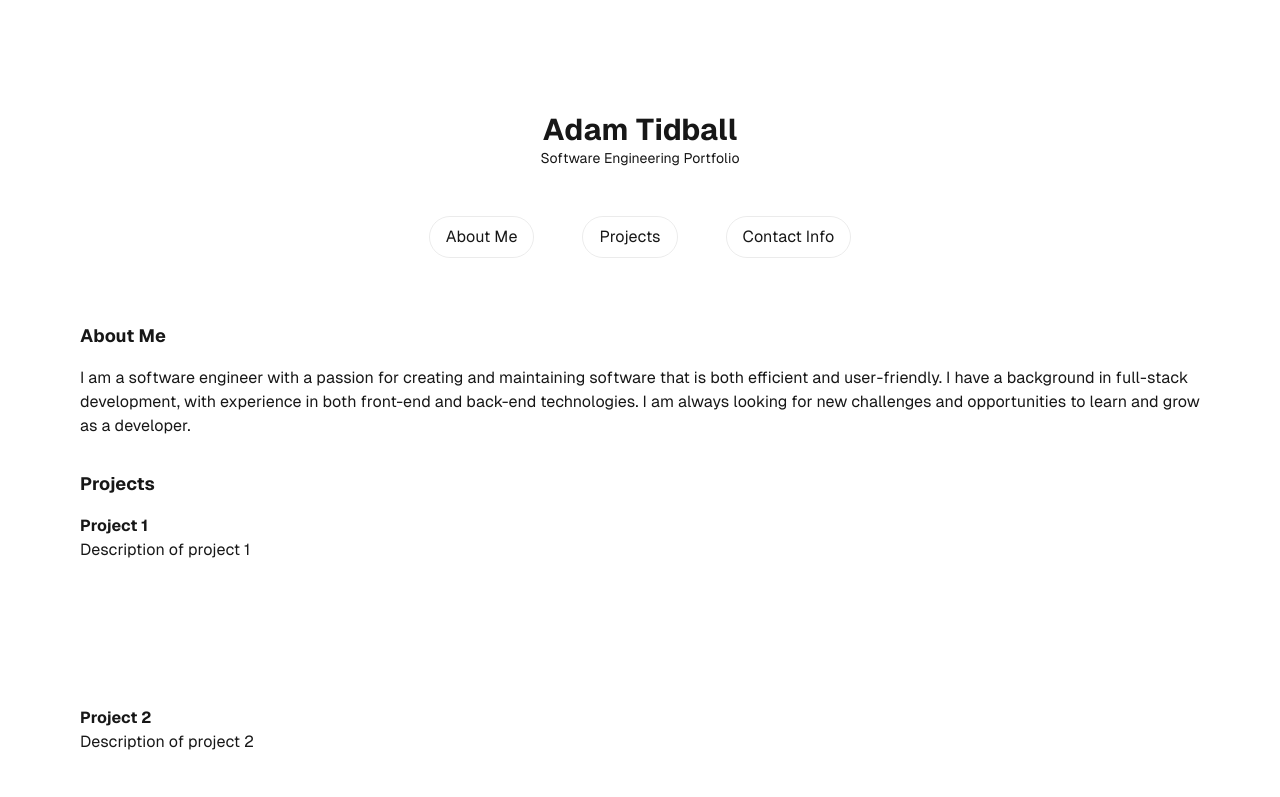
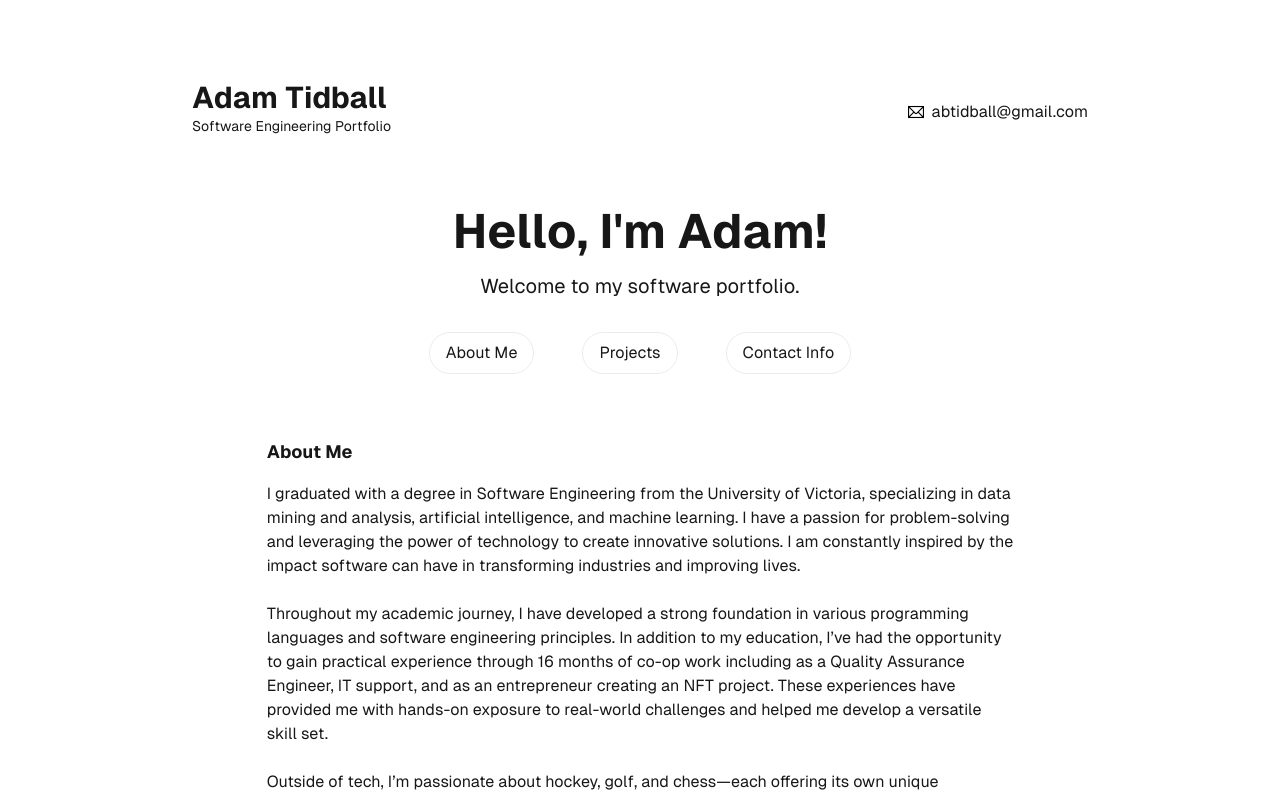
Before and after one commit to Adam-Tidball/portfolio, a Next.js app: page / in a window 1280 px wide. Shown: the top 797 px of the page. Built offline with nearby package versions, Linux system fonts and the light colour scheme.

Commit message:
formatting and updated about me section

```diff
--- a/src/app/page.tsx
+++ b/src/app/page.tsx
@@ -3,13 +3,40 @@ import Image from "next/image";
 export default function Home() {
   return (
     <div className="grid grid-rows-[auto_1fr_auto] items-center justify-items-center min-h-screen p-8 pb-20 gap-16 sm:p-20 font-[family-name:var(--font-geist-sans)]">
-      <header className="row-start-1 grid grid-rows-[auto_auto] gap-4 w-2/3 items-center">
-        <div className="items-center sm:items-start py-8">
-          <h1 className="text-2xl sm:text-3xl font-bold text-center">Adam Tidball</h1>
-          <p className="text-sm text-center">
+      <header className="row-start-1 w-full lg:w-4/5 ">
+        <div className="flex flex-col sm:flex-row items-center justify-between w-full">
+          <div className="flex flex-col items-center sm:items-start">
+            <h1 className="text-2xl sm:text-3xl font-bold">Adam Tidball</h1>
+            <p className="text-sm mb-4 sm:mb-2">
               Software Engineering Portfolio
             </p>
           </div>
+          <div className="flex items-center">
+            <a
+              className="text-sm sm:text-base text-right flex items-center gap-2 hover:underline hover:underline-offset-4"
+              href="mailto:abtidball@gmail.com"
+            >
+            <Image
+              aria-hidden
+              src="/icons/134146_mail_email_icon.png"
+              alt="Email: "
+              width={16}
+              height={16}
+            />
+            abtidball@gmail.com
+            </a>
+          </div>
+        </div>
+      </header>
+
+      <main className="flex flex-col gap-8 row-start-2 w-full lg:w-2/3">
+        <div className="flex flex-col gap-4 items-center">
+          <p className="text-4xl sm:text-5xl font-bold text-center">
+            Hello, I'm Adam!
+          </p>
+          <p className="text-lg sm:text-xl text-center mb-2 sm:mb-4">
+            Welcome to my software portfolio.
+          </p>
           <div className="flex flex-col sm:flex-row justify-center gap-6 sm:gap-12 items-center">
             <a
               className="px-4 py-2 rounded-full border border-solid border-black/[.08] hover:bg-black/[.08]"
@@ -30,17 +57,18 @@ export default function Home() {
               Contact Info
             </a>
           </div>
-      </header>
+        </div>
 
-      <main className="flex flex-col gap-8 row-start-2 items-center sm:items-start">
-        <section id="AboutMe" className="flex flex-col gap-4">
+        <section id="AboutMe" className="flex flex-col gap-4 mt-8">
           <h2 className="text-lg font-bold">About Me</h2>
           <p>
-            I am a software engineer with a passion for creating and maintaining
-            software that is both efficient and user-friendly. I have a
-            background in full-stack development, with experience in both
-            front-end and back-end technologies. I am always looking for new
-            challenges and opportunities to learn and grow as a developer.
+            I graduated with a degree in Software Engineering from the University of Victoria, specializing in data mining and analysis, artificial intelligence, and machine learning. I have a passion for problem-solving and leveraging the power of technology to create innovative solutions. I am constantly inspired by the impact software can have in transforming industries and improving lives.
+            < br />
+            < br />
+            Throughout my academic journey, I have developed a strong foundation in various programming languages and software engineering principles. In addition to my education, I’ve had the opportunity to gain practical experience through 16 months of co-op work including as a Quality Assurance Engineer, IT support, and as an entrepreneur creating an NFT project. These experiences have provided me with hands-on exposure to real-world challenges and helped me develop a versatile skill set.
+            < br />
+            < br />
+            Outside of tech, I’m passionate about hockey, golf, and chess—each offering its own unique challenges to tackle. I thrive on solving problems, whether they’re on the ice, on the course, or in the software world, and I’m always ready for the next big challenge.
           </p>
         </section>
         <section id="Projects" className="flex flex-col gap-4">
@@ -79,14 +107,15 @@ export default function Home() {
         </div>
         <div className="col-start-1 sm:col-start-1 sm:col-span-2 flex gap-8 flex-wrap items-center justify-center mt-8">
           <a
-          className="flex items-center gap-2  "
+          className="flex items-center gap-2 hover:underline hover:underline-offset-4"
+          href="mailto:abtidball@gmail.com"
           target="_blank"
           rel="noopener noreferrer"
         >
           <Image
             aria-hidden
             src="/icons/134146_mail_email_icon.png"
-            alt="Email icon"
+            alt="Email: "
             width={16}
             height={16}
           />
```
Lines whose indentation alone changed are shown as unchanged.
